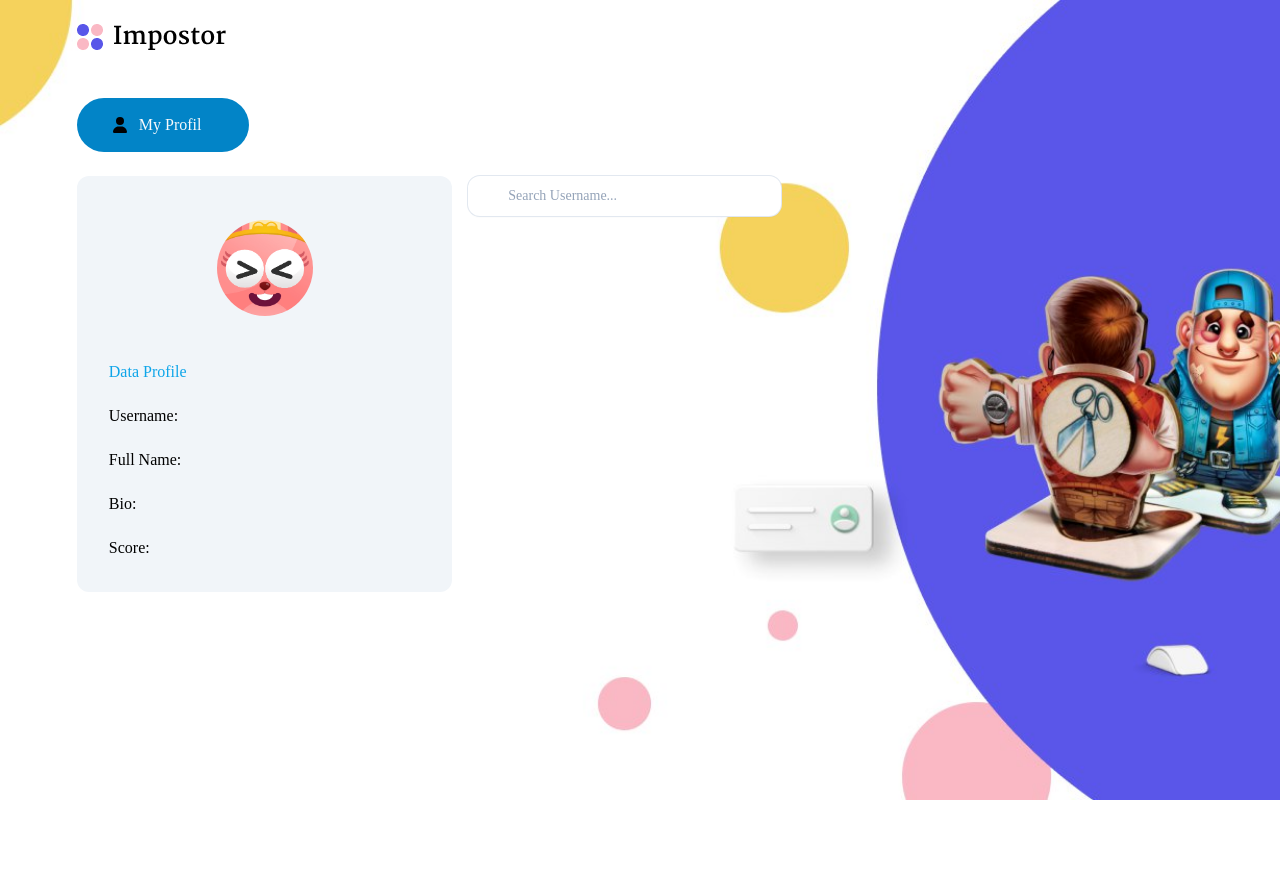
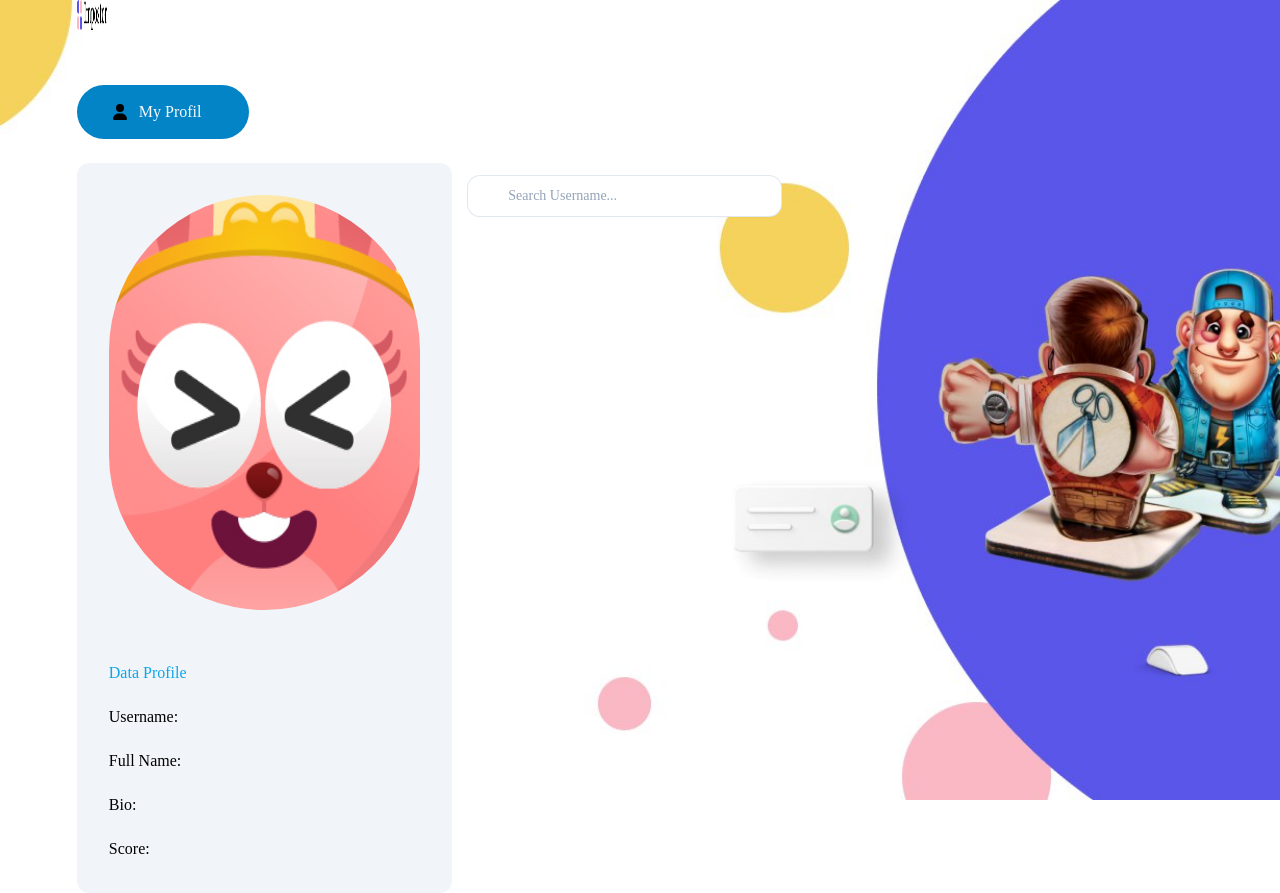
Before and after one commit to saufiroja/my-app, a Next.js app: page /updateProfil in a window 1280 px wide. Before the commit the page ends 800 px from the top, so only its background shows below. Built offline with nearby package versions, Linux system fonts and the light colour scheme; a web font is replaced by a local one.

Commit message:
revisi edit profile

```diff
--- a/pages/updateProfil.js
+++ b/pages/updateProfil.js
@@ -1,6 +1,7 @@
 import React from "react";
 import { FontAwesomeIcon } from '@fortawesome/react-fontawesome'
 import { faUser } from '@fortawesome/free-solid-svg-icons'
+import Image from "next/image";
 
 export default function updateProfil() {
     return (
@@ -8,15 +9,17 @@ export default function updateProfil() {
             <div className="container mx-auto px-[6%]">
                 <div className="flex flex-row">
                     <div className="basis-1/3 h-screen">
-                    <img className="mt-6" src="./images/logo-black.png"/>
+                    {/* <img className="mt-6" src="./images/logo-black.png"/> */}
+                    <Image src="/images/logo-black.png" alt="logo-black" className="mt-6" width={30} height={30} />
                         <button className="bg-sky-600 hover:bg-sky-700 rounded-large px-9 py-[15px] flex flex-nowrap justify-center mt-12">
                             <FontAwesomeIcon icon={faUser} className="mt-1"/>
                             <h3 className="mx-3 text-slate-50">My Profil</h3>
                         </button>
 
                         <figure className="bg-slate-100 rounded-xl p-8 mt-6 font-body">
-                            <img className="w-24 h-24 mt-3 rounded-full mx-auto" src="./images/kelinci.jpeg" alt="" width="384" height="512"/>
-                            <div class="pt-6 space-y-4">
+                            {/* <img className="w-24 h-24 mt-3 rounded-full mx-auto" src="./images/kelinci.jpeg" alt="" width="384" height="512"/>  */}
+                            <Image src="/images/kelinci.jpeg" alt="profile-picture" width={384} height={512} className="w-24 h-24 mt-3 rounded-full mx-auto" />
+                            <div className="pt-6 space-y-4">
                                 <figcaption className="font-medium">
                                 <div className="">
                                     <p className="mt-5 text-sky-500">Data Profile</p>
@@ -32,7 +35,7 @@ export default function updateProfil() {
 
                     <div className="basis-1/3">
                         <div className="flex items-center w-full mr-4">
-                            <input class="focus:ring-2 focus:ring-blue-500 focus:outline-none mt-[176px] appearance-none text-sm leading-6 text-slate-900 placeholder-slate-400 rounded-xl py-2 pl-10 ml-4 w-5/6 ring-1 ring-slate-200 shadow-sm" type="text" aria-label="Filter projects" placeholder="Search Username..."></input>
+                            <input className="focus:ring-2 focus:ring-blue-500 focus:outline-none mt-[176px] appearance-none text-sm leading-6 text-slate-900 placeholder-slate-400 rounded-xl py-2 pl-10 ml-4 w-5/6 ring-1 ring-slate-200 shadow-sm" type="text" aria-label="Filter projects" placeholder="Search Username..."></input>
                         </div>
                     </div>
                 </div>
```
Also changed, not shown: 1 other file (tests, documents, lock files or other folders).
